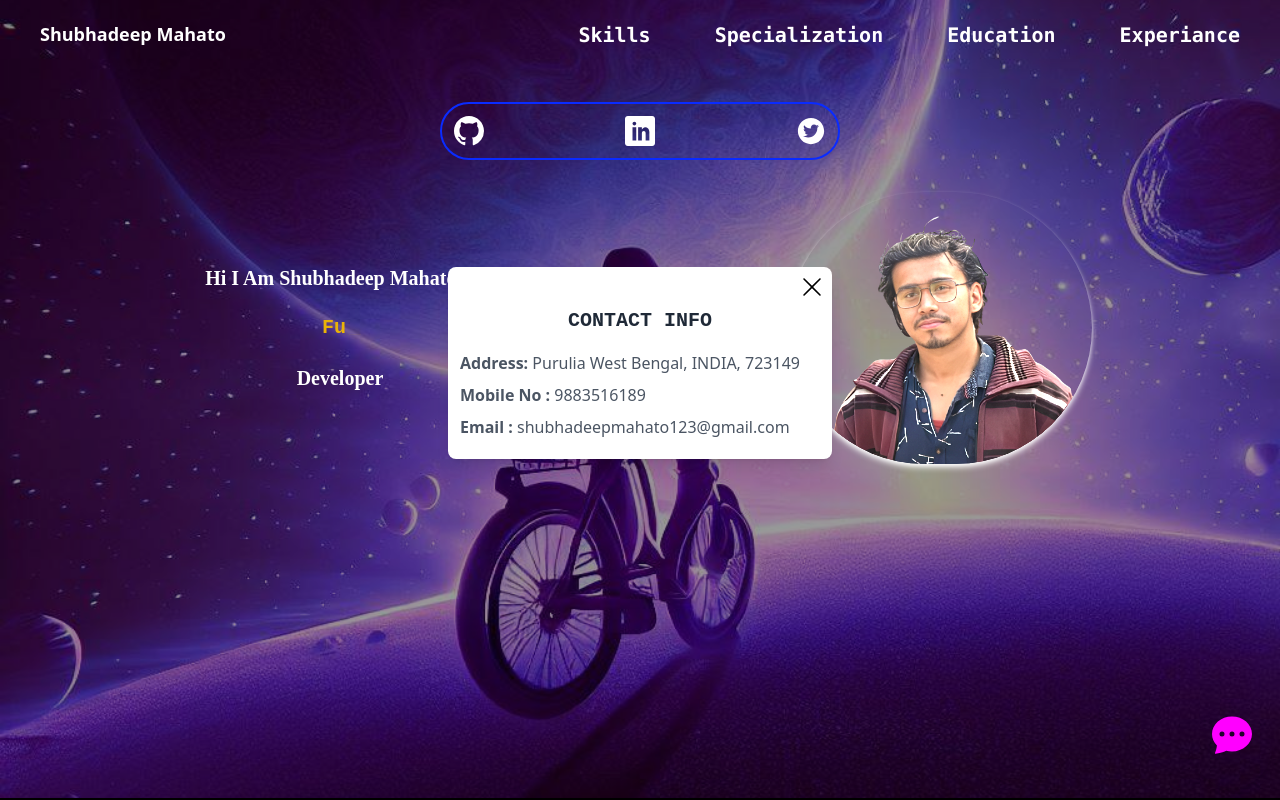
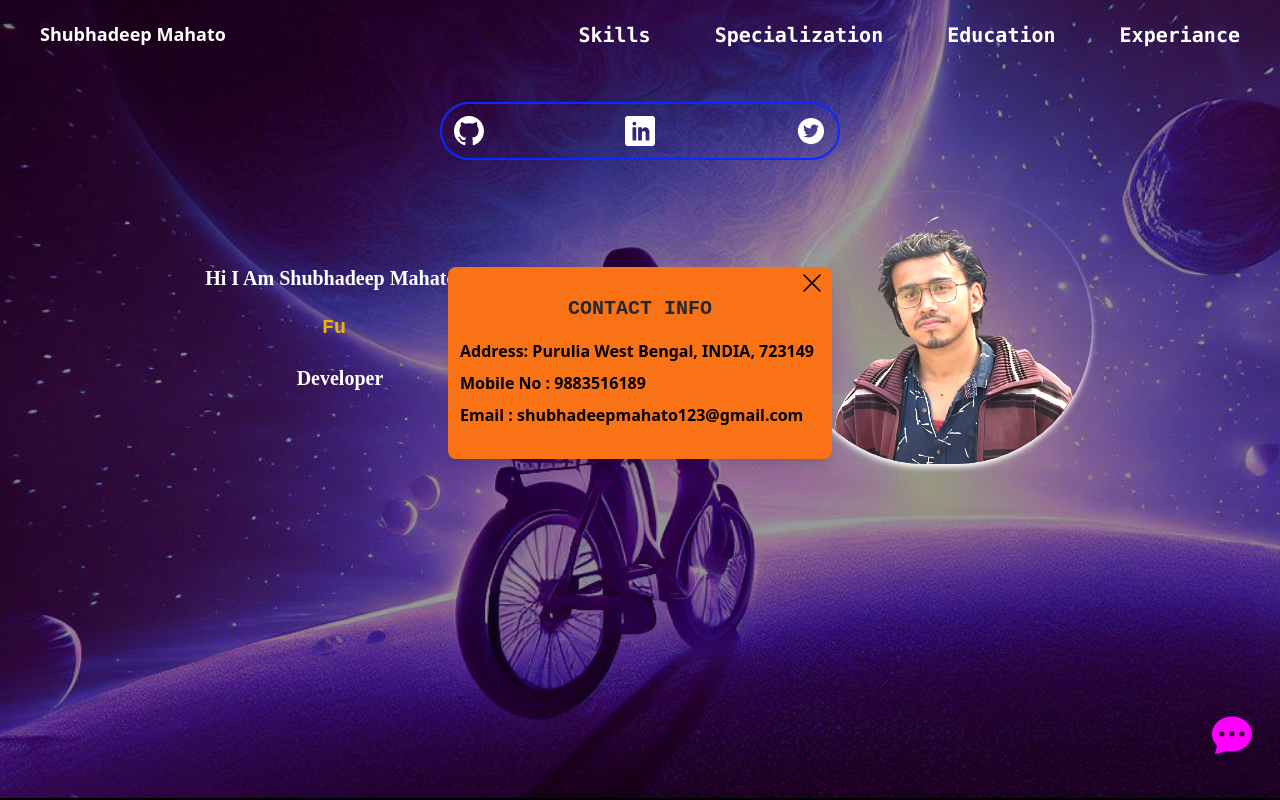
Before and after one commit to shubhadeepMH/PORTFOLIO, a React (Vite) app: page / in a window 1280 px wide. Both pictures are taken after a click on the element "Contact". Shown: the top 800 px of the page. Built offline with nearby package versions, Linux system fonts and the light colour scheme.

Commit message:
style change

```diff
--- a/src/components/AlertCard.jsx
+++ b/src/components/AlertCard.jsx
@@ -3,22 +3,22 @@ import { RxCross1 } from 'react-icons/rx';
 
 const AlertCard = ({ address, mobile, email ,handleContactAlert}) => {
   return (
-    <div className="bg-white md:shadow-lg  rounded-lg overflow-hidden w-[22rem] h-[14rem] md:h-[12rem] md:w-[24rem] fixed md:top-1/3 left-3 top-[10rem] md:left-[35%]">
-      <div className=' p-2 flex justify-end' onClick={()=>handleContactAlert()}>
+    <div className="bg-orange-500 md:shadow-lg   rounded-lg overflow-hidden w-[22rem] h-[14rem] md:h-[12rem] md:w-[24rem] fixed md:top-1/3 left-3 top-[10rem] md:left-[35%]">
+      <div className=' px-2 mt-1 flex justify-end' onClick={()=>handleContactAlert()}>
       <RxCross1 className='cursor-pointer' size={24} />
 
       </div>
       <div className="px-3 ">
         <h2 style={{fontFamily:'monospace'}} className="text-xl font-bold text-center text-gray-800">CONTACT INFO</h2>
         <div className="mt-4 space-y-2">
-          <p className="text-gray-600">
-            <span className="font-bold">Address:</span> <span className=''>{address}</span>
+          <p className="text-black">
+            <span  className="font-extrabold">Address:</span> <span className='font-bold'>{address}</span>
           </p>
-          <p className="text-gray-600">
-            <span className="font-bold">Mobile No :</span> {mobile}
+          <p className="text-black">
+            <span className="font-extrabold">Mobile No :</span>  <span className='font-bold'>{mobile}</span>
           </p>
-          <p className="text-gray-600">
-            <span className="font-bold ">Email :</span> {email}
+          <p className="text-black">
+            <span className="font-extrabold ">Email :</span>  <span className='font-bold'> {email}</span>
           </p>
         </div>
       </div>
```
